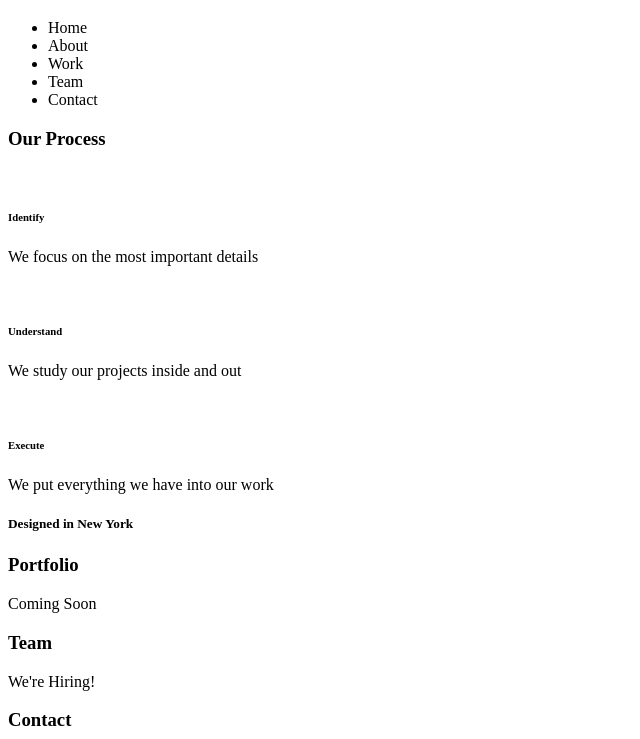
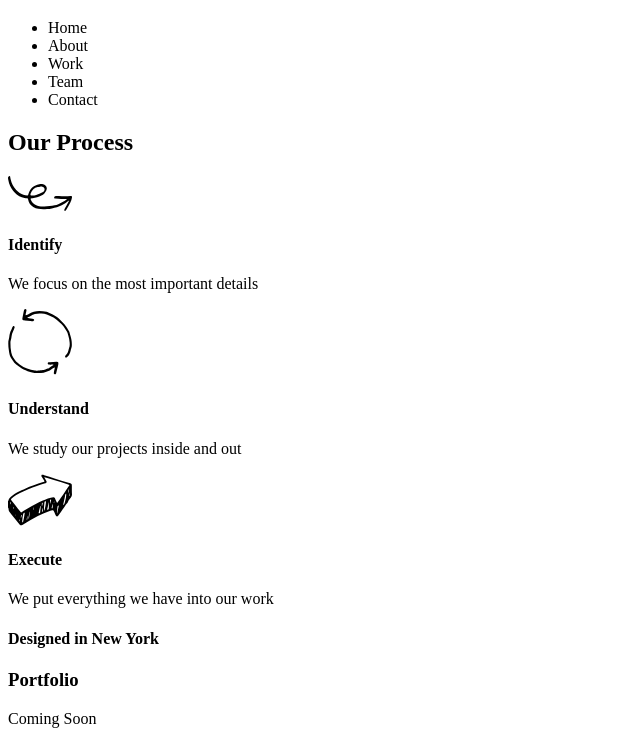
Before and after one commit to nianghaned/Broadway, a plain HTML site: page index.html in a window 1280 px wide. Shown: the part 61-800 px from the top of the page, without its empty margins (0-640 px from the left). Drawn offline with Linux system fonts and the light colour scheme.

Commit message:
add images, fix heading sizes

```diff
--- a/index.html
+++ b/index.html
@@ -20,25 +20,25 @@
   </div>
 <!-- process stuff -->
   <div>
-    <h3>Our Process</h3>
-    <img />
-    <h6>Identify</h6>
+    <h2>Our Process</h2>
+    <img src="resources/images/identify.svg"/>
+    <h4>Identify</h4>
     <p>We focus on the most important details</p>
   </div>
 <!-- understand stuff -->
   <div>
-    <img />
-    <h6>Understand</h6>
+    <img src="resources/images/understand.svg"/>
+    <h4>Understand</h4>
     <p>We study our projects inside and out</p>
   </div>
 <!-- execute stuff -->
   <div>
-    <img />
-    <h6>Execute</h6>
+    <img src="resources/images/execute.svg"/>
+    <h4>Execute</h4>
     <p>We put everything we have into our work</p>
   </div>
 
-    <h5>Designed in New York</h5>
+    <h4>Designed in New York</h4>
 <!-- Bottom half of page -->
     <h3>Portfolio</h3>
     <p>Coming Soon</p>
```
